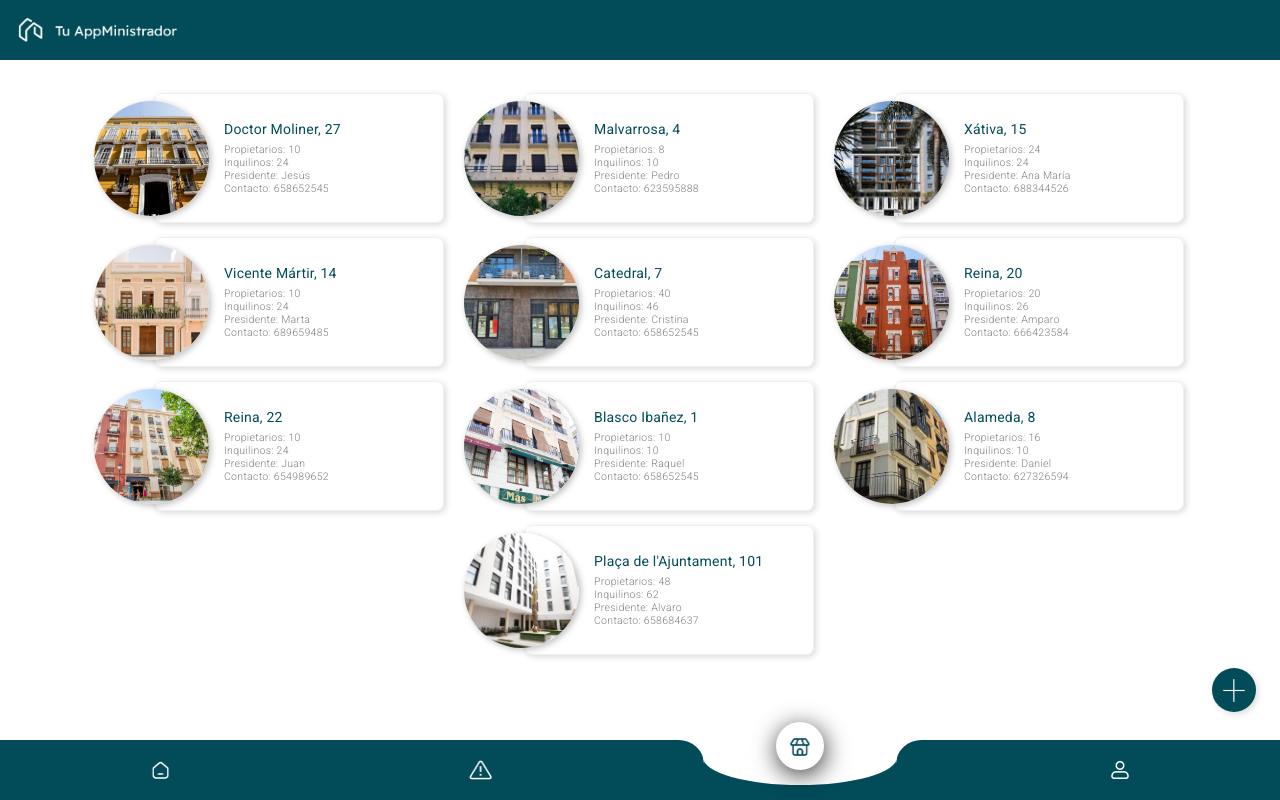
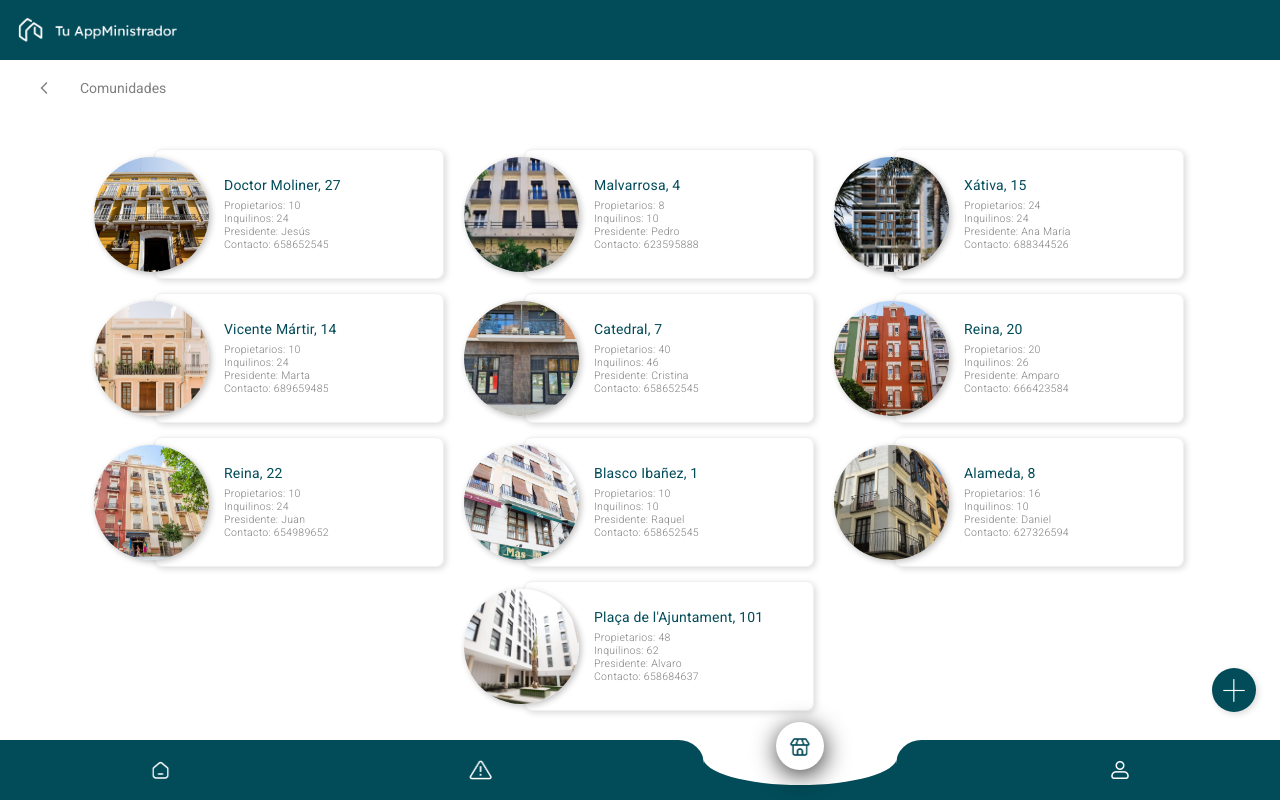
Before and after one commit to nuinn/appministrador_client, a React (Vite) app: page /comunidades in a window 1280 px wide. Built offline with nearby package versions, Linux system fonts and the light colour scheme.

Commit message:
first working back button; needs some improvements for paths

```diff
--- a/src/components/Footer/Footer.jsx
+++ b/src/components/Footer/Footer.jsx
@@ -35,7 +35,7 @@ function Footer(props){
     <StyledFooterContainer>
       {icons.map((icon) =>
         icon.name === type ?
-        <div className='activeIconContainer'>
+        <div className='activeIconContainer' key={icon.name}>
           <div className='left' />
           <div className="center">
             <div className="top">
@@ -50,7 +50,7 @@ function Footer(props){
           <div className='right' />
         </div>
         :
-        <div className='unactiveIconContainer'>
+        <div className='unactiveIconContainer' key={icon.name}>
           <img onClick={() => navigate(icon.route)} src={icon.src}/>
         </div>
         )}
--- a/src/components/Header/Header.jsx
+++ b/src/components/Header/Header.jsx
@@ -1,13 +1,22 @@
 import { useNavigate } from 'react-router-dom'
-import StyledHeader from '../Header/Styled/Header.js'
+import StyledHeader from './Styled/Header.js'
+import StyledBackNavigator from './Styled/BackNavigator.js'
 import transparentBrand from '../../assets/logos/transparentWhiteBrand.png'
+import backIcon from '../../assets/icons/back.png'
 
-function Header() {
+function Header(props) {
+  const { title } = props
   const navigate = useNavigate()
   return (
-    <StyledHeader >
-      <img onClick={ () => navigate('/') } src={transparentBrand} alt="Tu AppMinistrador logo" />
-    </StyledHeader>
+    <>
+      <StyledHeader >
+        <img onClick={ () => navigate('/') } src={transparentBrand} alt="Tu AppMinistrador logo" />
+      </StyledHeader>
+      <StyledBackNavigator>
+        <img onClick={ () => navigate(-1) } src={backIcon} alt="back" />
+        <p>{title}</p>
+      </StyledBackNavigator>
+    </>
   )
 }
 
--- /dev/null
+++ b/src/components/Header/Styled/BackNavigator.js
@@ -0,0 +1,24 @@
+import styled from "styled-components";
+
+const BackNavigator = styled.div`
+  display: flex;
+  align-items: center;
+  height: 40px;
+  padding: 8px 32px;
+
+  & img {
+    height: 24px;
+    cursor: pointer;
+  }
+
+  & p {
+    font-size: 14px;
+    line-height: 22px;
+    color: var(--grey-color);
+    weight: 400;
+    left: 80px;
+    position: absolute;
+  }
+`;
+
+export default BackNavigator;
--- a/src/pages/Search/Search.jsx
+++ b/src/pages/Search/Search.jsx
@@ -11,7 +11,7 @@ function Search(props) {
 
   return (
     <>
-      <Header />
+      <Header title={ type === 'communities' ? 'Comunidades' : 'Incidencias' } />
       <StyledCardsContainer>
         { type === 'communities' && communities.map((community, i) =>
           <Card key={`${community} ${i}`} type={type} data={community} />
```
Also changed, not shown: src/assets/icons/back.png (added).
